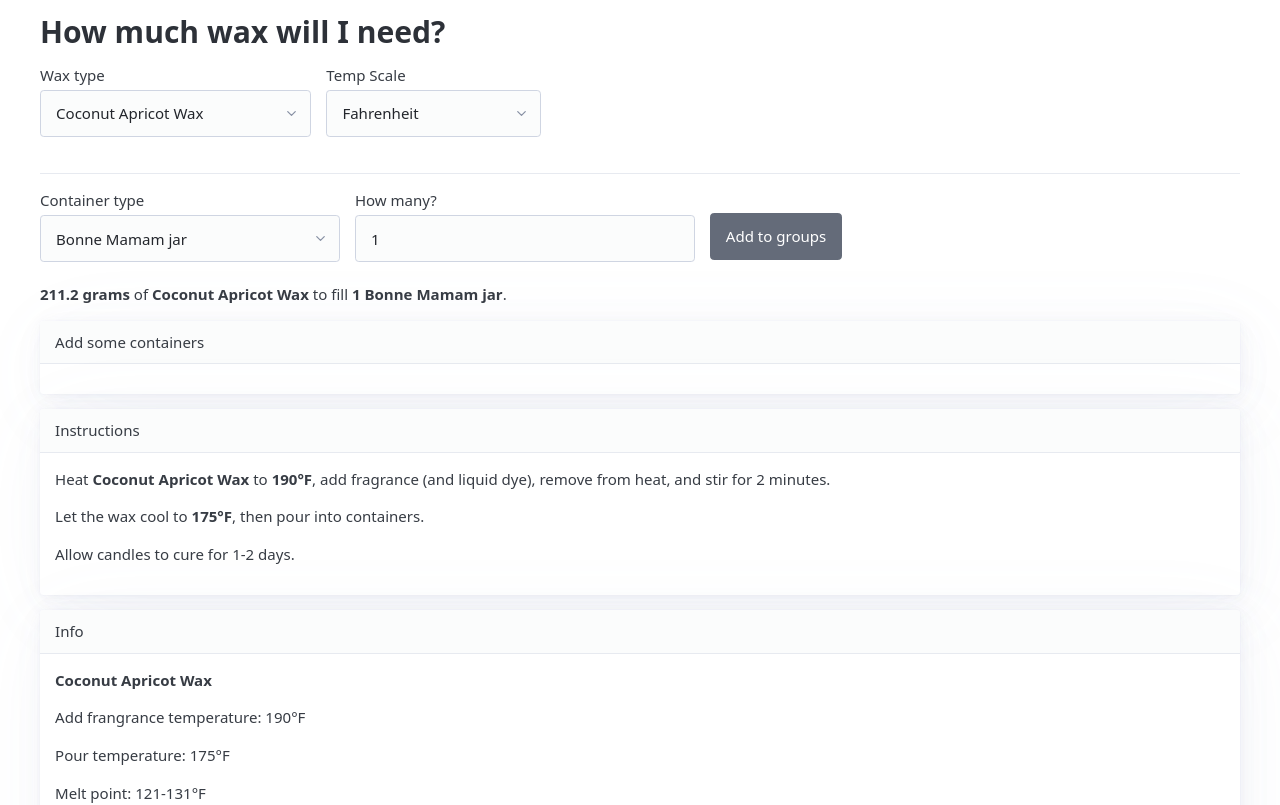
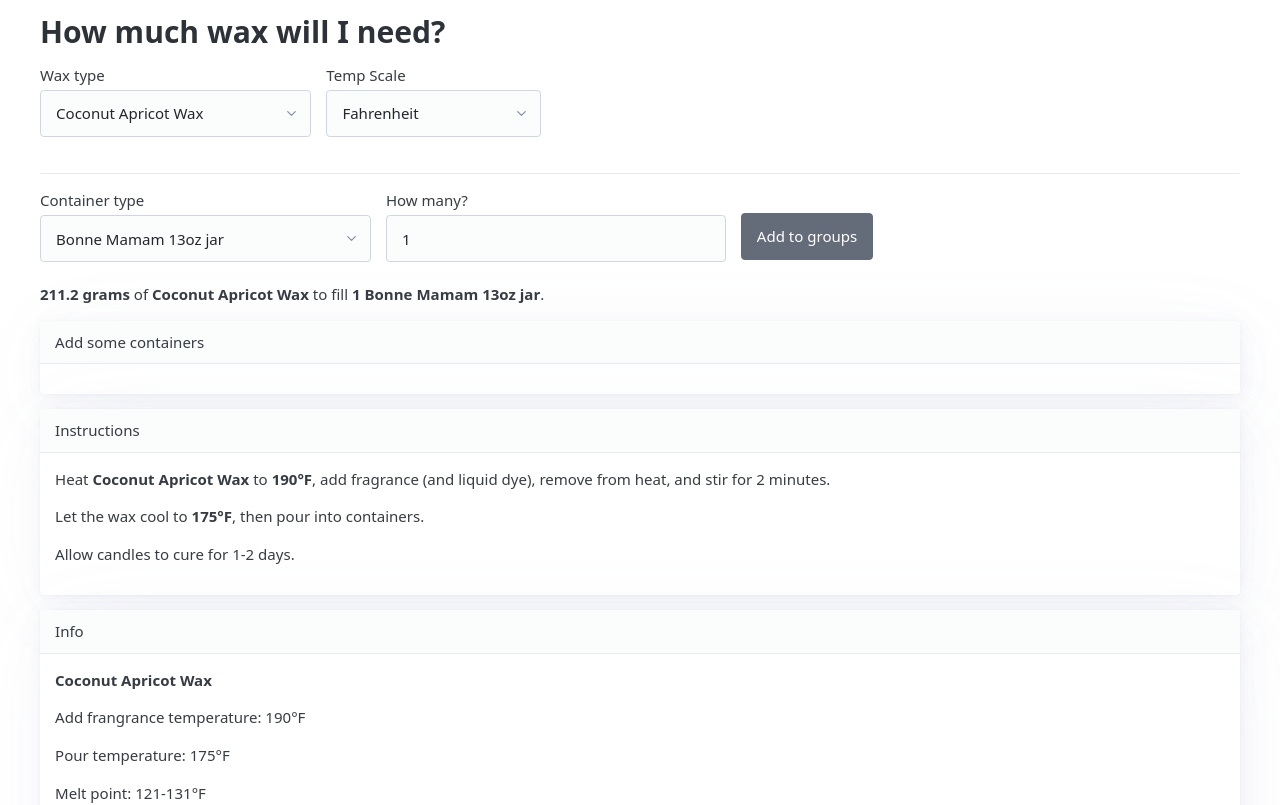
Before and after one commit to tkroo/howmuchwaxwillineed, a SvelteKit app: page / in a window 1280 px wide. Shown: the top 805 px of the page. Built offline with nearby package versions, Linux system fonts and the light colour scheme.

Commit message:
add size to bonne mamam jar title

```diff
--- a/src/routes/+page.svelte
+++ b/src/routes/+page.svelte
@@ -3,7 +3,7 @@
 
   const containers = [
     {
-      name: 'Bonne Mamam jar',
+      name: 'Bonne Mamam 13oz jar',
       waterGrams: 240,
       diameter: 2.75,
       wicks: ['LX 16']
```
